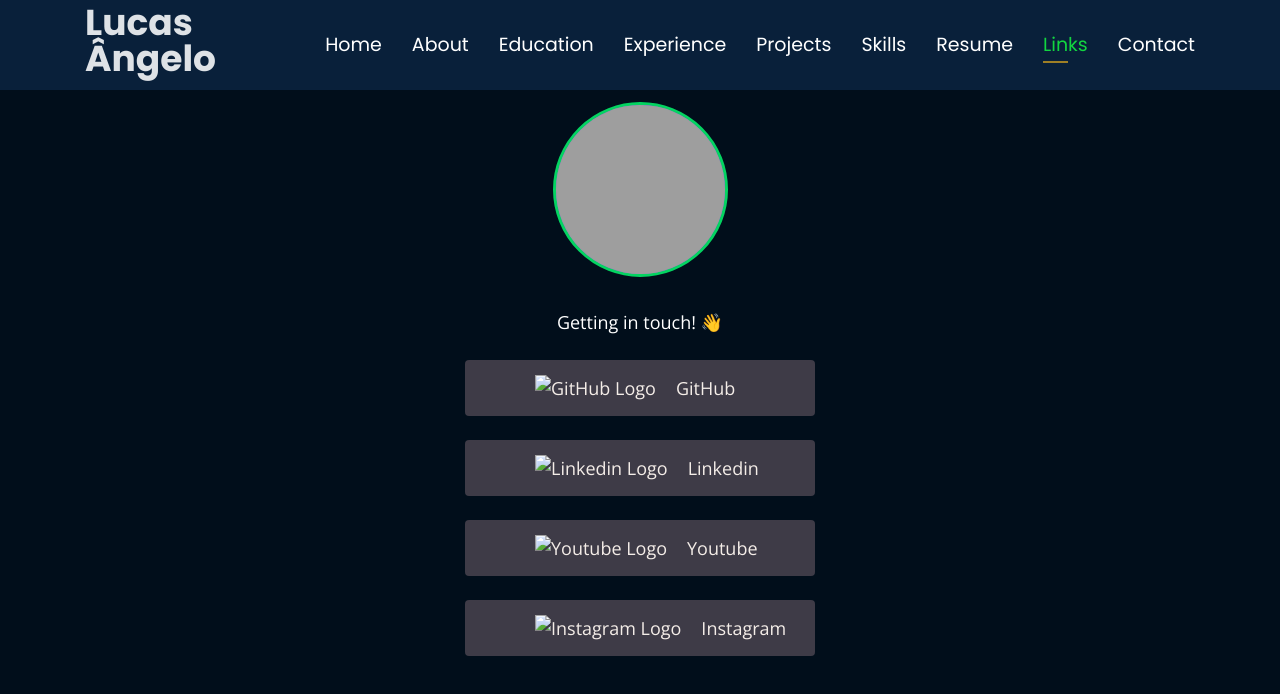
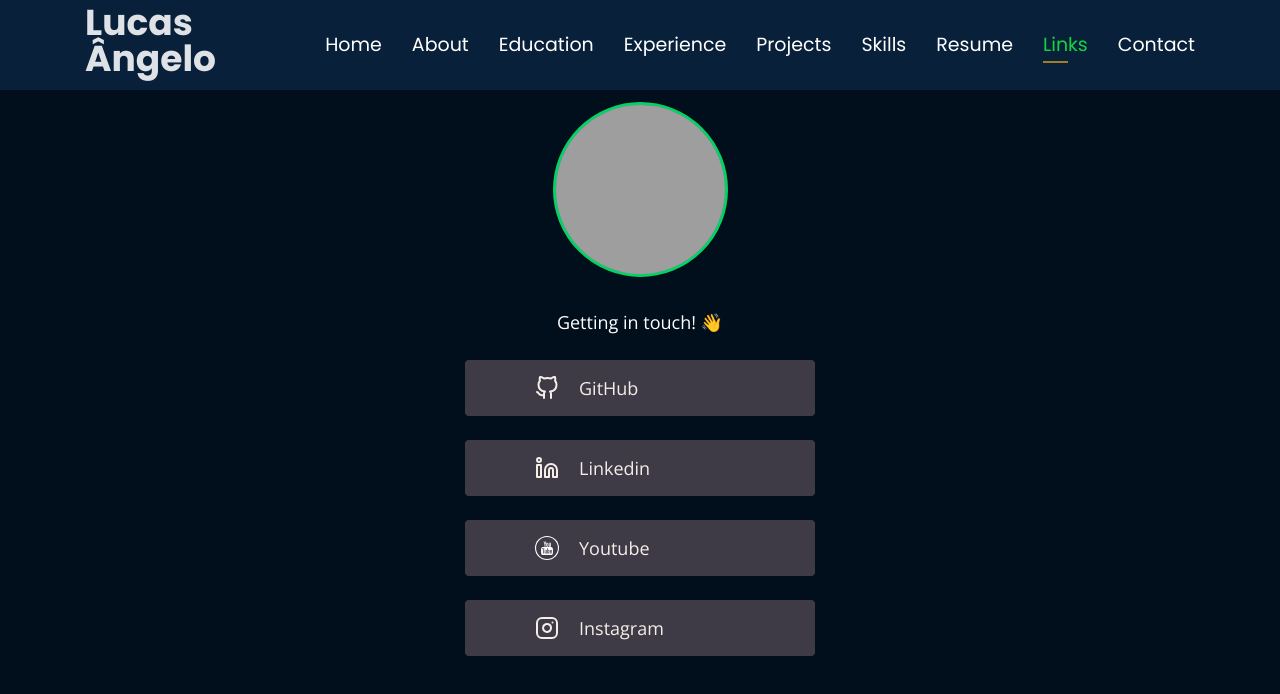
Before and after one commit to timalsinab/PORTFOLIO, a plain HTML site: page index.html in a window 1280 px wide. Both pictures are taken after a click on the link "Links". Drawn offline with nearby package versions, Linux system fonts and the light colour scheme; grey boxes are pictures that could not be loaded.

Commit message:
Update img path

```diff
--- a/index.html
+++ b/index.html
@@ -565,19 +565,19 @@
     <div class="links-container">
       <strong class="description">Getting in touch! 👋</strong>
       <a class="link" href="https://github.com/Lucas-Angelo" target="_blank">
-        <img class="logo" src="./assets/github.svg" alt="GitHub Logo">
+        <img class="logo" src="./assets/img/links/github.svg" alt="GitHub Logo">
         GitHub
       </a>
       <a class="link" href="https://www.linkedin.com/in/Lucas-Angelo/" target="_blank">
-        <img class="logo" src="./assets/linkedin.svg" alt="Linkedin Logo">
+        <img class="logo" src="./assets/img/links/linkedin.svg" alt="Linkedin Logo">
         Linkedin
       </a>
       <a class="link" href="https://www.youtube.com/channel/UC7-8rt7JfhsmVpe-KAlaLHw" target="_blank">
-        <img class="logo" src="./assets/youtube.svg" alt="Youtube Logo">
+        <img class="logo" src="./assets/img/links/youtube.svg" alt="Youtube Logo">
         Youtube
       </a>
       <a class="link" href="https://www.instagram.com/lcs2001_/" target="_blank">
-        <img class="logo" src="./assets/instagram.svg" alt="Instagram Logo">
+        <img class="logo" src="./assets/img/links/instagram.svg" alt="Instagram Logo">
         Instagram
       </a>
     </div>
```
